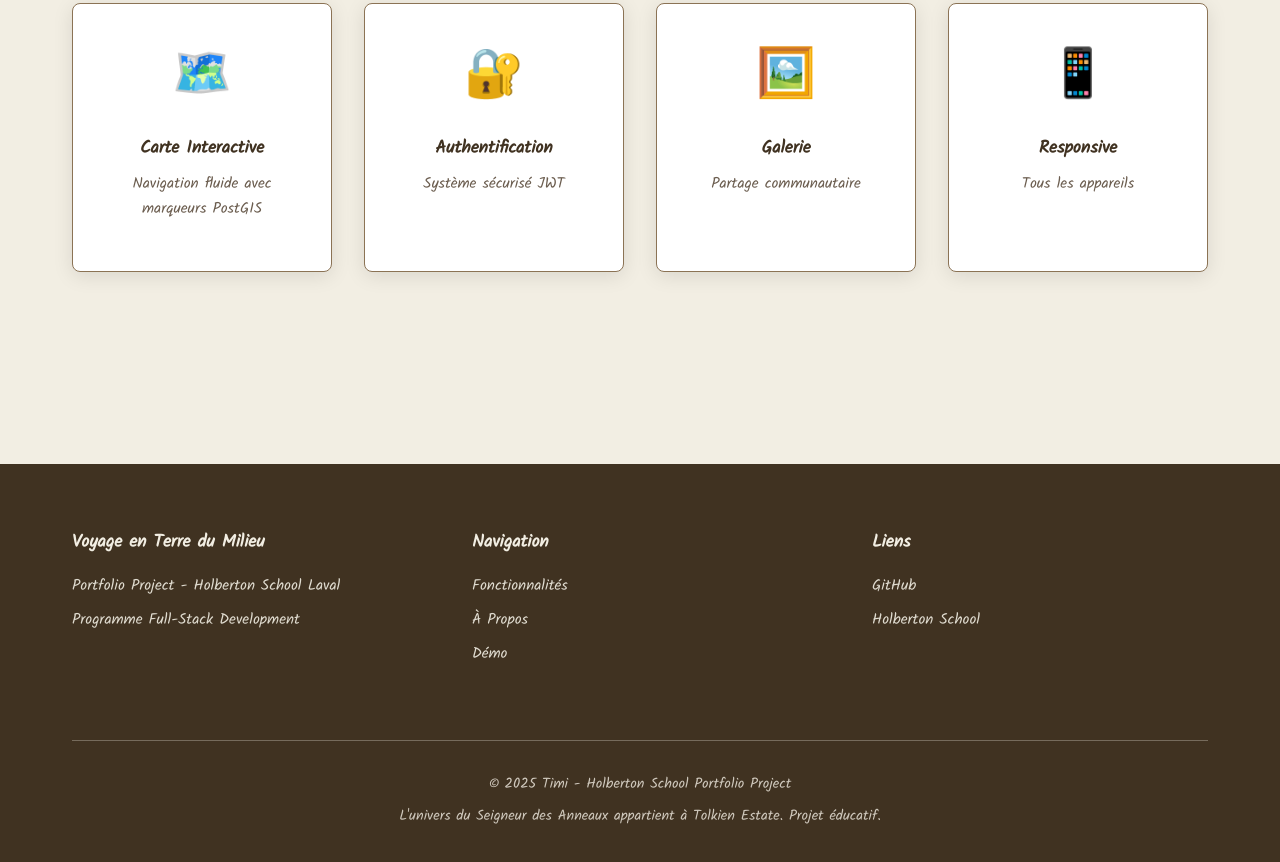
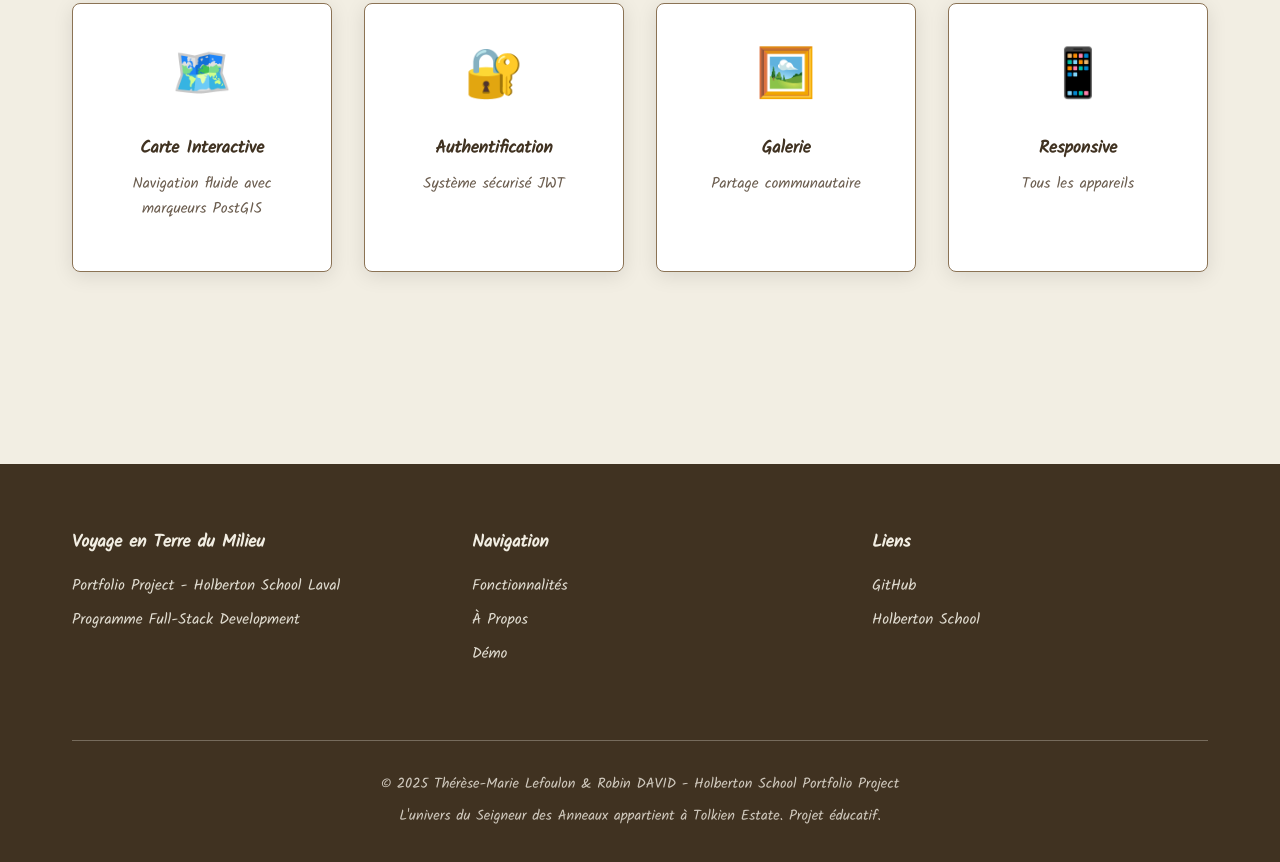
Before and after one commit to Timi-Holberton/TM-Lefoulon_Robin-DAVID, a plain HTML site: page index.html in a window 1280 px wide. Shown: the part 6567-7429 px from the top of the page. Drawn offline with Linux system fonts and the light colour scheme; a script that the page names is missing.

Commit message:
Mise à jour des crédits dans le pied de page : ajout de Thérèse-Marie Lefoulon et Robin DAVID

```diff
--- a/index.html
+++ b/index.html
@@ -405,7 +405,7 @@
                 </div>
             </div>
             <div class="footer-bottom">
-                <p>&copy; 2025 Timi - Holberton School Portfolio Project</p>
+                <p>&copy; 2025 Thérèse-Marie Lefoulon & Robin DAVID - Holberton School Portfolio Project</p>
                 <p>L'univers du Seigneur des Anneaux appartient à Tolkien Estate. Projet éducatif.</p>
             </div>
         </div>
```
